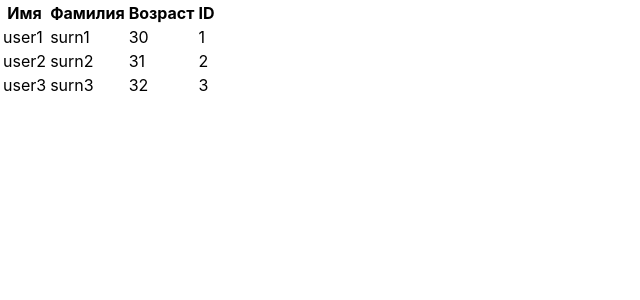
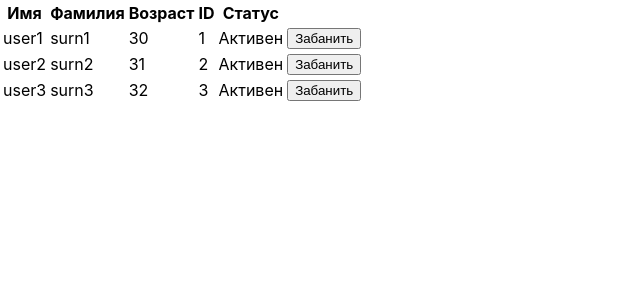
Before and after one commit to nemnogokartavyy/Basic-React-Tutorial, a React (Create React App) app: page / in a window 1280 px wide. Shown: the top 300 px of the page, without its empty margins (0-640 px from the left). Built offline with nearby package versions, Linux system fonts and the light colour scheme.

Commit message:
React Prime 87/112 chapter 1 task 95 gtask

```diff
--- a/src/App.js
+++ b/src/App.js
@@ -1,4 +1,4 @@
-// ⊗jsrtPmCpPS
+// ⊗jsrtPmCpChPS
 
 //1
 import React from 'react';
@@ -14,6 +14,7 @@ const App = () => {
                     <th>Фамилия</th>
                     <th>Возраст</th>
                     <th>ID</th>
+                    <th>Статус</th>
                 </tr>
             </thead>
             <tbody>
--- a/src/components/User.js
+++ b/src/components/User.js
@@ -1,13 +1,19 @@
 import React from "react";
 
-const User = ({ name, surname, age, id }) => {
+const User = ({ id, name, surname, age, ban, banIt }) => {
     return (
+        <>
             <tr>
                 <td>{name}</td>
                 <td>{surname}</td>
                 <td>{age}</td>
                 <td>{id}</td>
+                <td>{ban ? 'Забанен' : 'Активен'}</td>
+                <td>
+                    <button onClick={() => banIt(id)}>{ban ? 'Разбанить' : 'Забанить'}</button>
+                </td>
             </tr>
+        </>
     )
 }
 
--- a/src/components/Users.js
+++ b/src/components/Users.js
@@ -4,9 +4,9 @@ import { User } from "./User";
 const Users = () => {
 
     const initUsers = [
-        { id: 1, name: 'user1', surname: 'surn1', age: 30 },
-        { id: 2, name: 'user2', surname: 'surn2', age: 31 },
-        { id: 3, name: 'user3', surname: 'surn3', age: 32 },
+        { id: 1, name: 'user1', surname: 'surn1', age: 30, ban: false },
+        { id: 2, name: 'user2', surname: 'surn2', age: 31, ban: false },
+        { id: 3, name: 'user3', surname: 'surn3', age: 32, ban: false },
     ];
 
     const [users, setUser] = useState(initUsers);
@@ -17,8 +17,22 @@ const Users = () => {
             id={user.id}
             name={user.name}
             surname={user.surname}
-            age={user.age} />
+            age={user.age}
+            ban={user.ban}
+            banIt={banIt}
+        />
     })
+
+    function banIt(id) {
+        let copy = users.map(user => {
+            if (user.id === id) {
+                return { ...user, ban: !user.ban };
+            } else {
+                return user;
+            }
+        })
+        setUser(copy);
+    }
 
     return (
         <>
```
Lines whose indentation alone changed are shown as unchanged.
